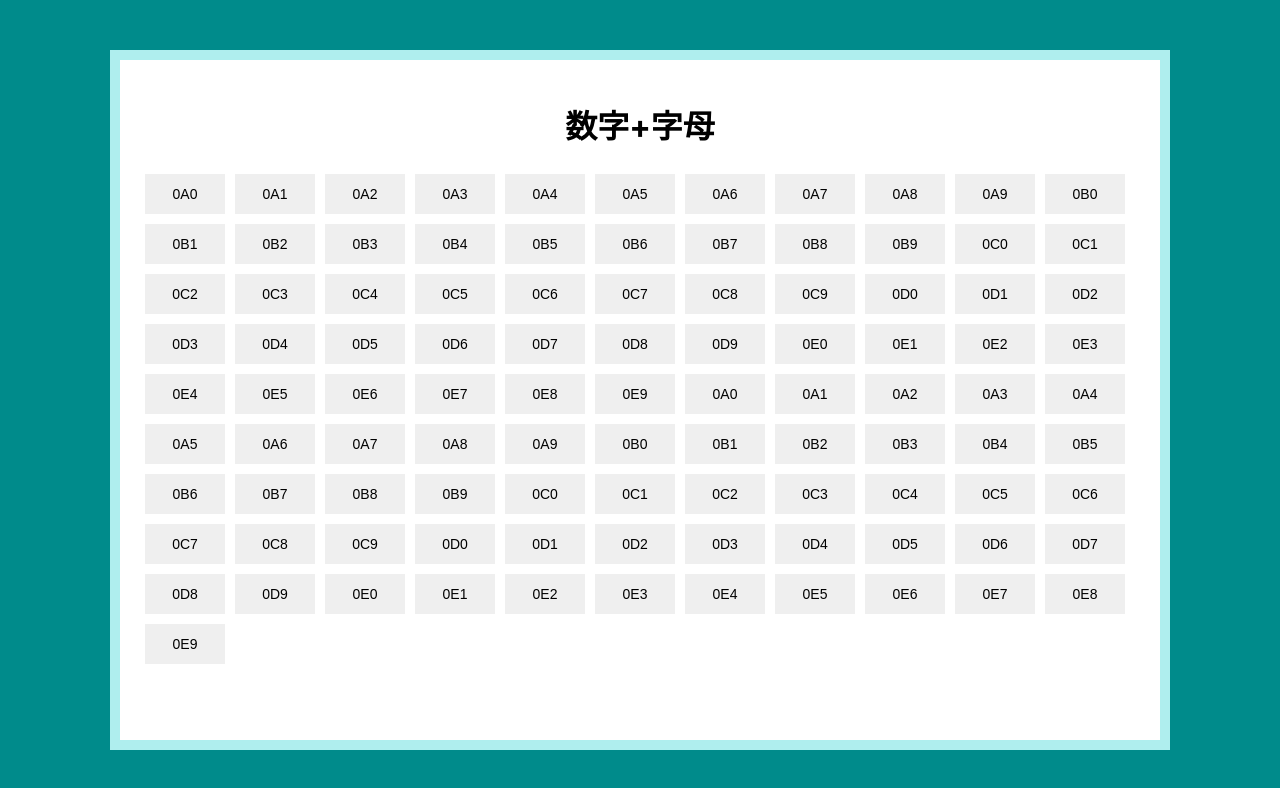
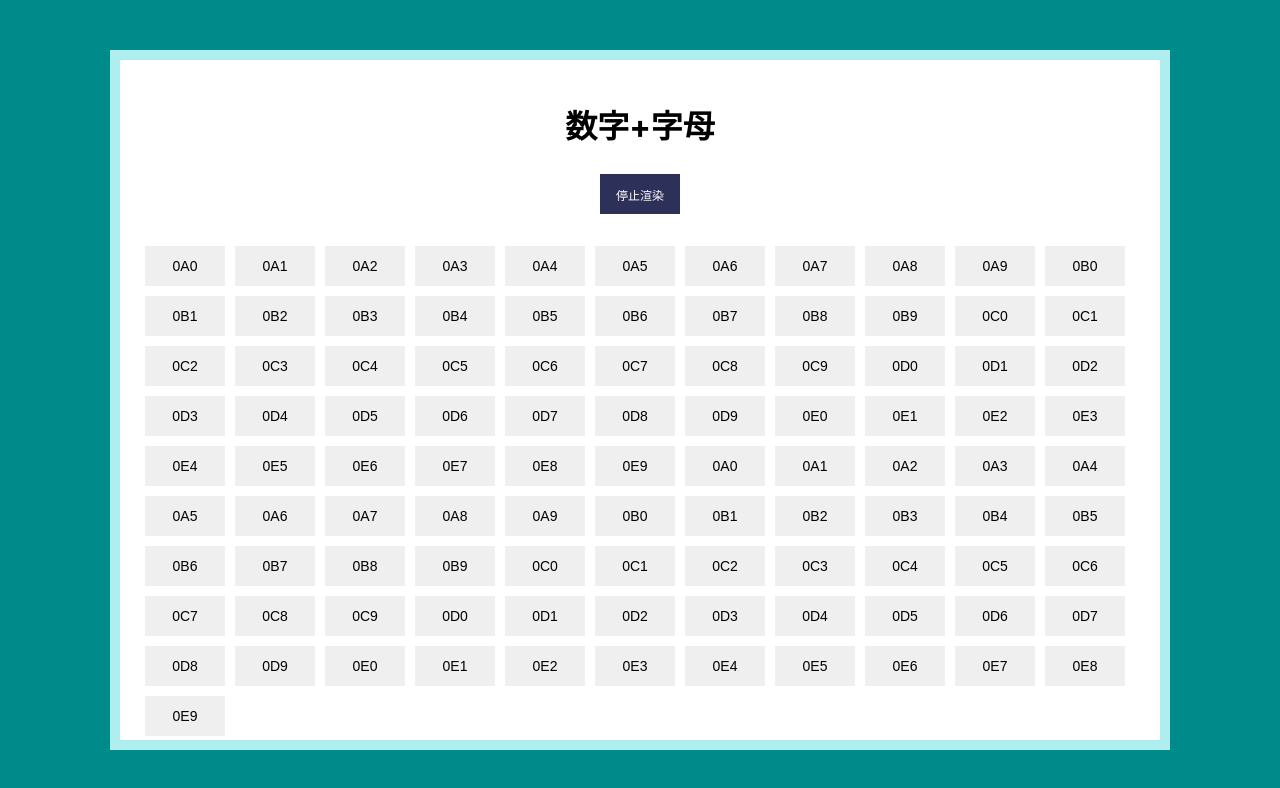
Before and after one commit to 1linan/scroll_demo, a React (Create React App) app: page / in a window 1280 px wide. Shown: the top 788 px of the page. Built offline with nearby package versions, Linux system fonts and the light colour scheme.

Commit message:
add:必须要的时候清除清定定时器

```diff
--- a/src/views/data.module.less
+++ b/src/views/data.module.less
@@ -19,6 +19,47 @@
     h1 {
       width: 100%;
       text-align: center;
+    }
+
+    h1>button {
+      z-index: 1;
+      width: 80px;
+      height: 40px;
+      position: relative;
+      font-size: 12px;
+      font-family: inherit;
+      color: white;
+      padding: 0.5em 1em;
+      outline: none;
+      border: none;
+      background-color: hsl(236, 32%, 26%);
+      overflow: hidden;
+      transition: color 0.4s ease-in-out;
+      cursor: pointer;
+    }
+
+    h1>button::before {
+      content: '';
+      z-index: -1;
+      position: absolute;
+      bottom: 100%;
+      right: 100%;
+      width: 1em;
+      height: 1em;
+      border-radius: 50%;
+      background-color: #3cefff;
+      transform-origin: center;
+      transform: translate3d(50%, 50%, 0) scale3d(0, 0, 0);
+      transition: transform 0.45s ease-in-out;
+    }
+
+    h1>button:hover {
+      cursor: pointer;
+      color: #161616;
+    }
+
+    h1>button:hover::before {
+      transform: translate3d(50%, 50%, 0) scale3d(15, 15, 15);
     }
   }
 
--- a/src/views/data.tsx
+++ b/src/views/data.tsx
@@ -3,6 +3,7 @@ import styles from './data.module.less';
 
 export function Data() {
   const [data, setData] = useState<string[]>([]);
+  const [timer, setTimer] = useState<any[]>([]);
 
 
   //分堆：将数据分成一堆50个,便于观察
@@ -34,17 +35,25 @@ export function Data() {
     //分堆定时渲染
     for (let i = 0; i < mixtureArr.length; i++) {
       //相当于创建很多定时任务去处理
-      setTimeout(() => {
+      let timer = setTimeout(() => {
+        console.log(i)
         setData((x: string[]) => [...x, ...mixtureArr[i]]);//赋值渲染
       }, 6000 * i)
+      setTimer((x) => [...x, timer]);
     }
   }, []);
 
 
+  function onStopRender() {
+    for (let i = 0; i < timer.length; i++) {
+      clearTimeout(timer[i]);
+    }
+  }
   return (
     <div className={styles.dataContainer}>
       <div className={styles.dataItems}>
         <h1>数字+字母</h1>
+        <h1><button onClick={onStopRender}>停止渲染</button></h1>
         <div>
           {
             data.map((v, index) => <button key={index}>{v}</button>)
```
